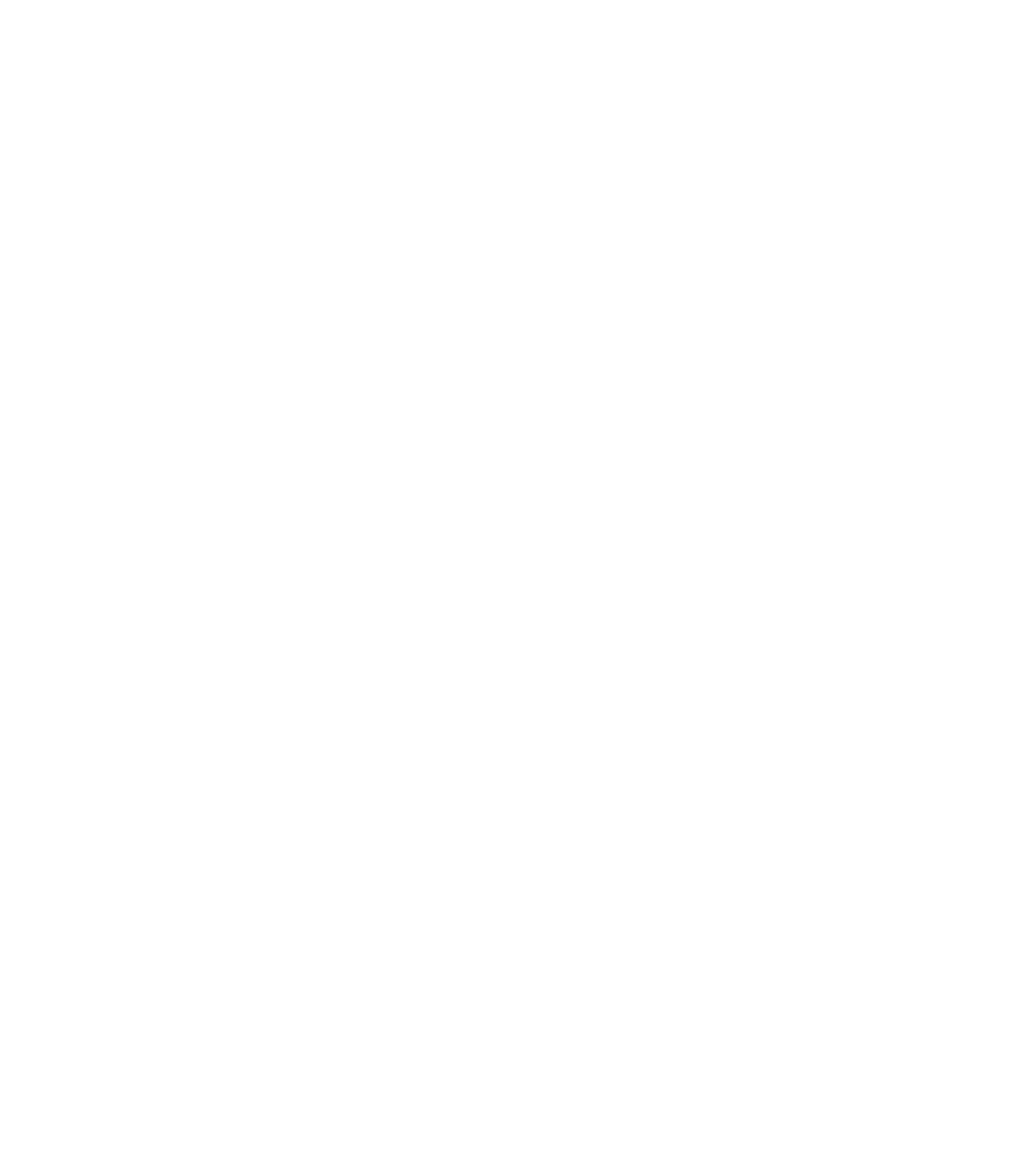
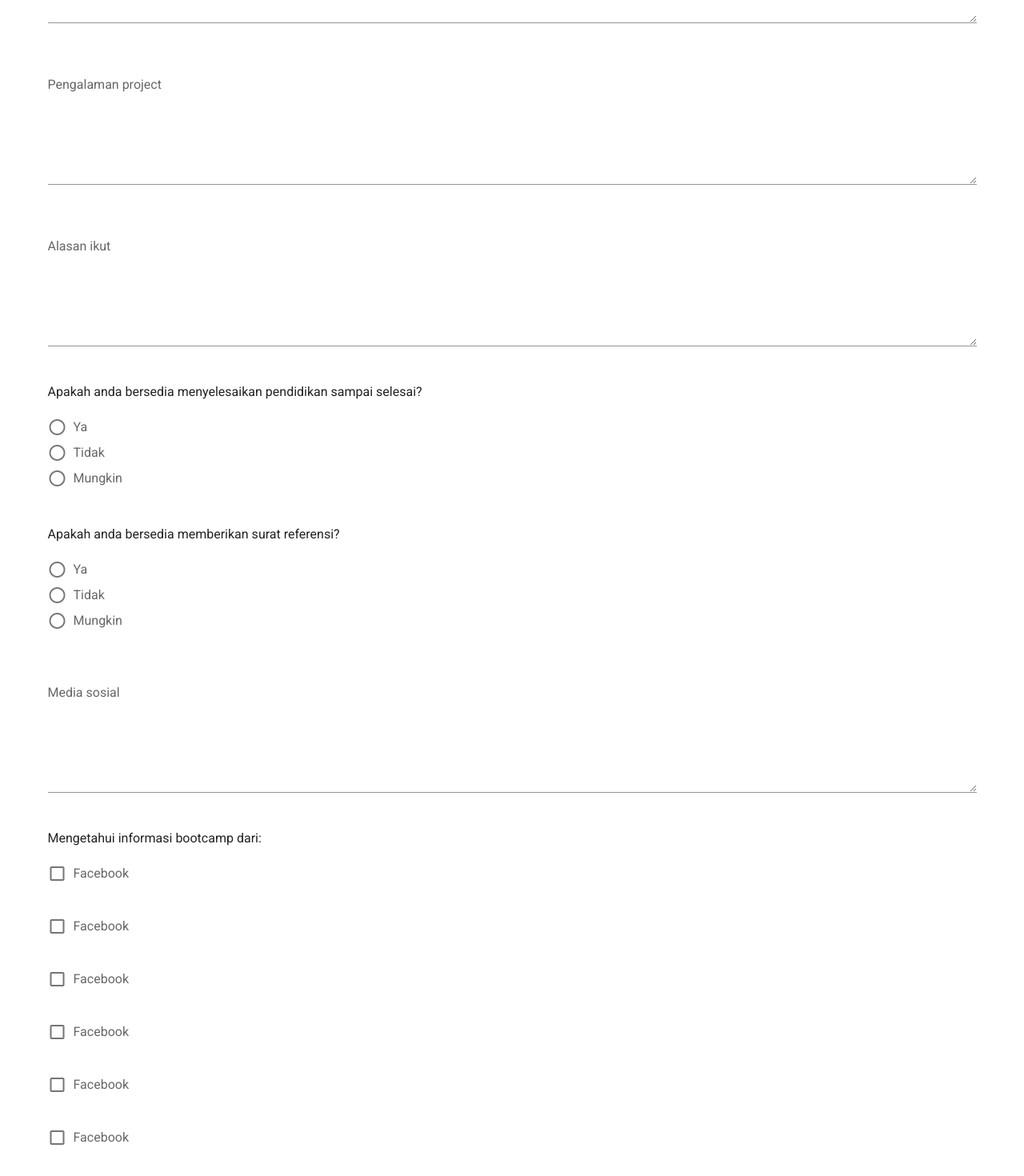
Before and after one commit to praxis-academy-2020/praxis-online-school, a Vue app in the folder frontend/: page /register/formulir in a window 1280 px wide. Shown: the part 1298-2768 px from the top of the page at 80% size. Before the commit the page ends 1218 px from the top, so only its background shows below. Built offline with nearby package versions, Linux system fonts and the light colour scheme.

Commit message:
register 50%

```diff
--- a/frontend/src/components/form-register.vue
+++ b/frontend/src/components/form-register.vue
@@ -76,7 +76,12 @@
 
         <v-row>
           <v-col>
-            <v-text-field v-model="data.namaKampus" :rules="namakampusVal" label="Nama kampus" required></v-text-field>
+            <v-text-field
+              v-model="data.namaKampus"
+              :rules="namakampusVal"
+              label="Nama kampus"
+              required
+            ></v-text-field>
           </v-col>
         </v-row>
 
@@ -103,6 +108,99 @@
           </v-col>
         </v-row>
 
+        <v-row>
+          <v-col>
+            <v-textarea
+              v-model="data.pengalamanKerja"
+              autocomplete="pengalaman kerja"
+              label="Pengalaman kerja"
+            ></v-textarea>
+          </v-col>
+        </v-row>
+
+        <v-row>
+          <v-col>
+            <v-textarea
+              v-model="data.pengalamanProject"
+              autocomplete="pengalaman project"
+              label="Pengalaman project"
+            ></v-textarea>
+          </v-col>
+        </v-row>
+
+        <v-row>
+          <v-col>
+            <v-textarea
+              v-model="data.alasanIkut"
+              :rules="alasanikutVal"
+              autocomplete="alasan ikut"
+              label="Alasan ikut"
+            ></v-textarea>
+          </v-col>
+        </v-row>
+
+        <v-row>
+          <v-col>
+            <p>Apakah anda bersedia menyelesaikan pendidikan sampai selesai?</p>
+            <v-radio-group :rules="menyelesaikanVal" v-model="menyelesaikan">
+              <v-radio label="Ya" value="Ya"></v-radio>
+              <v-radio label="Tidak" value="Tidak"></v-radio>
+              <v-radio label="Mungkin" value="Mungkin"></v-radio>
+            </v-radio-group>
+          </v-col>
+        </v-row>
+
+        <v-row>
+          <v-col>
+            <p>Apakah anda bersedia memberikan surat referensi?</p>
+            <v-radio-group :rules="referensiVal" v-model="referensi">
+              <v-radio label="Ya" value="Ya"></v-radio>
+              <v-radio label="Tidak" value="Tidak"></v-radio>
+              <v-radio label="Mungkin" value="Mungkin"></v-radio>
+            </v-radio-group>
+          </v-col>
+        </v-row>
+
+        <v-row>
+          <v-col>
+            <v-textarea
+              v-model="data.mediaSosial"
+              :rules="mediasosialVal"
+              autocomplete="media sosial"
+              label="Media sosial"
+            ></v-textarea>
+          </v-col>
+        </v-row>
+
+        <v-row>
+          <v-col>
+            <p>Mengetahui informasi bootcamp dari:</p>
+            <v-checkbox v-model="bootcamp" label="Facebook" value="Facebook"></v-checkbox>
+            <v-checkbox v-model="bootcamp" label="Facebook" value="Facebook"></v-checkbox>
+            <v-checkbox v-model="bootcamp" label="Facebook" value="Facebook"></v-checkbox>
+            <v-checkbox v-model="bootcamp" label="Facebook" value="Facebook"></v-checkbox>
+            <v-checkbox v-model="bootcamp" label="Facebook" value="Facebook"></v-checkbox>
+            <v-checkbox v-model="bootcamp" label="Facebook" value="Facebook"></v-checkbox>
+          </v-col>
+        </v-row>
+
+        <v-row>
+          <v-col>
+            <v-text-field
+              v-model="data.info"
+              :rules="infoVal"
+              label="Tuliskan nama pemberi Informasi bootcamp"
+              required
+            ></v-text-field>
+          </v-col>
+        </v-row>
+
+        <v-row>
+          <v-col>
+            <v-file-input :rules="inputVal" multiple label="Upload your CV"></v-file-input>
+          </v-col>
+        </v-row>
+
         <v-btn class="mr-4" @click="submit">submit</v-btn>
       </v-form>
     </v-container>
@@ -113,6 +211,9 @@
 export default {
   data: () => {
     return {
+      // boolean
+      referensiBoolean: false,
+
       // select
       kelas: ["frontend", "backend"],
       pendidikanArr: ["S1", "S2", "S3", "Lainnya"],
@@ -131,7 +232,14 @@
         pendidikan: null,
         namaKampus: null,
         semester: null,
-        alamatKampus: null
+        alamatKampus: null,
+        pengalamanKerja: null,
+        pengalamanProject: null,
+        alasanIkut: null,
+        menyelesainkan: null,
+        referensi: null,
+        mediaSosial: null,
+        bootcamp: []
       },
 
       // validate
@@ -149,7 +257,12 @@
       pendidikanVal: [v => !!v || "required"],
       namakampusVal: [v => !!v || "required"],
       semesterVal: [v => !!v || "required"],
-      alamatkampusVal: [v => !!v || "required"]
+      alamatkampusVal: [v => !!v || "required"],
+      alasanikutVal: [v => !!v || "required"],
+      menyelesaikanVal: [v => !!v || "required"],
+      referensiVal: [v => !!v || "required"],
+      mediasosialVal: [v => !!v || "required"],
+      inputVal: [v => !!v || "required"]
     };
   },
   methods: {
```
